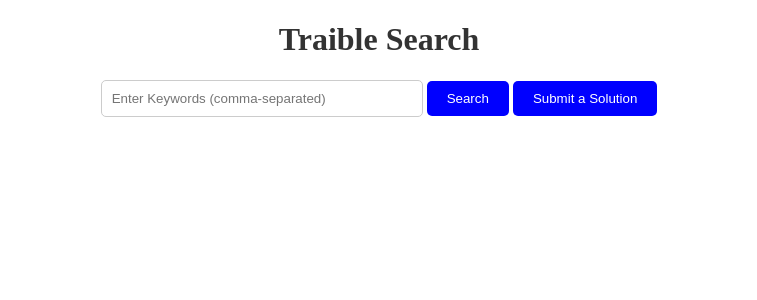
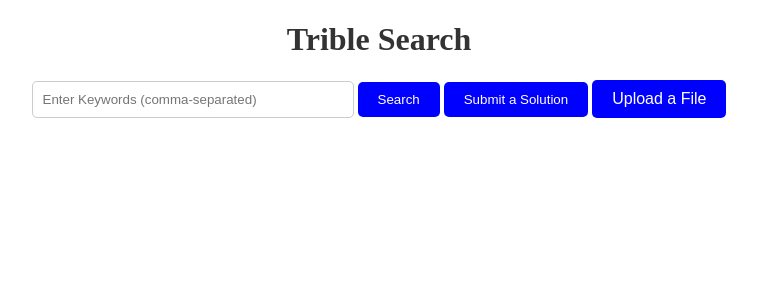
Before and after one commit to AquaBread/tribleProject, a Flask app: page / in a window 1280 px wide. Shown: the top 300 px of the page, without its empty margins (261-1018 px from the left). Run offline with Flask 3, Linux system fonts and the light colour scheme; some libraries are stand-ins or nearby versions.

Commit message:
Upload a file funct

```diff
--- a/app.py
+++ b/app.py
@@ -1,20 +1,28 @@
-from flask import Flask, render_template, request, jsonify, send_file  # Flask web framework
-from concurrent.futures import ProcessPoolExecutor, as_completed  # For parallel processing
-from tqdm import tqdm  # For displaying progress bars
-import fitz  # PyMuPDF library for PDF handling
-import re  # Regular expression module for text processing
-import os  # For checking file existence
-import time  # For measuring execution time
-import json  # For handling JSON data
+from flask import Flask, render_template, request, jsonify, send_file, redirect, url_for  # Added redirect and url_for
+from concurrent.futures import ProcessPoolExecutor, as_completed
+from tqdm import tqdm
+import fitz
+import re
+import os
+import time
+import json
+from werkzeug.utils import secure_filename  # For handling file uploads
 
 app = Flask(__name__)
 
 # Global variables for PDF file path and index file path
-PDF_FILE_PATH = 'Resources/physText.pdf'
-#PDF_FILE_PATH = 'Resources/eldText.pdf'
-#PDF_FILE_PATH = 'Resources/camryManual.pdf'
+UPLOAD_FOLDER = 'resources/uploads'  # Folder to save uploaded files
+app.config['UPLOAD_FOLDER'] = UPLOAD_FOLDER
+PDF_FILE_PATH = os.path.join(app.config['UPLOAD_FOLDER'], 'physText.pdf')
 INDEX_FILE_PATH = 'Resources/index.json'
-FORUM_FILE_PATH = 'data/tribleKnowledge/tkData.json'  # JSON file for forum data
+FORUM_FILE_PATH = 'data/tribleKnowledge/tkData.json'
+
+# Allowed file extensions for upload
+ALLOWED_EXTENSIONS = {'pdf'}
+
+# Function to check allowed file extensions
+def allowed_file(filename):
+    return '.' in filename and filename.rsplit('.', 1)[1].lower() in ALLOWED_EXTENSIONS
 
 # Function to extract text and sentences from a page
 def extract_sentences(page_num, text):
@@ -25,8 +33,8 @@ def extract_sentences(page_num, text):
 def preprocess_pdf(pdf_file):
     index = []
     try:
-        pdf_document = fitz.open(pdf_file)  # Open the PDF file
-        total_pages = len(pdf_document)  # Get the total number of pages
+        pdf_document = fitz.open(pdf_file)
+        total_pages = len(pdf_document)
         with ProcessPoolExecutor() as executor:
             futures = []
             for page_num in tqdm(range(total_pages), desc="Preprocessing PDF", unit="page"):
@@ -82,18 +90,18 @@ def search_keywords_in_pdf(pdf_file, keywords):
         print("No such file:", os.path.basename(pdf_file))
         return [], 0.0
 
-    start_time = time.time()  # Start measuring time
+    start_time = time.time()
 
     if os.path.isfile(INDEX_FILE_PATH):
-        index = load_index_from_file(INDEX_FILE_PATH)  # Load the index if it exists
+        index = load_index_from_file(INDEX_FILE_PATH)
     else:
-        index = preprocess_pdf(pdf_file)  # Preprocess the PDF to create an index
-        save_index_to_file(index, INDEX_FILE_PATH)  # Save the index to a file
+        index = preprocess_pdf(pdf_file)
+        save_index_to_file(index, INDEX_FILE_PATH)
 
-    found_data = search_keywords_in_index(index, keywords)  # Search for keywords in the index
+    found_data = search_keywords_in_index(index, keywords)
 
-    end_time = time.time()  # End measuring time
-    duration = end_time - start_time  # Calculate the duration
+    end_time = time.time()
+    duration = end_time - start_time
 
     return found_data, duration
 
@@ -101,8 +109,8 @@ def search_keywords_in_pdf(pdf_file, keywords):
 def initialize_index(pdf_file, index_file):
     print("Initializing index...")
     if not os.path.isfile(index_file):
-        index = preprocess_pdf(pdf_file)  # Preprocess the PDF if the index file doesn't exist
-        save_index_to_file(index, index_file)  # Save the index to a file
+        index = preprocess_pdf(pdf_file)
+        save_index_to_file(index, index_file)
         print("PDF preprocessing complete and index saved.")
     else:
         print("Index file already exists. Skipping preprocessing.")
@@ -133,8 +141,8 @@ def load_forum_data():
 def extract_toc(pdf_file):
     toc = []
     try:
-        pdf_document = fitz.open(pdf_file)  # Open the PDF file
-        toc_data = pdf_document.get_toc()  # Get the table of contents
+        pdf_document = fitz.open(pdf_file)
+        toc_data = pdf_document.get_toc()
 
         for item in toc_data:
             level, title, page = item
@@ -143,29 +151,6 @@ def extract_toc(pdf_file):
     except Exception as e:
         print(f"An error occurred while extracting TOC: {e}")
     return toc
-
-def search_keywords_in_tkData(tk_file, keywords):
-    if not os.path.isfile(tk_file):
-        return []
-
-    with open(tk_file, 'r') as file:
-        tk_data = json.load(file)
-
-    found_data = []
-    for entry in tk_data:
-        for keyword in keywords:
-            if (keyword.lower() in entry['Problem Description'].lower() or
-                keyword.lower() in entry['Solution'].lower()):
-                bold_problem_description = re.sub(f"(?i)({re.escape(keyword)})", r"<b>\1</b>", entry['Problem Description'], flags=re.IGNORECASE)
-                bold_solution = re.sub(f"(?i)({re.escape(keyword)})", r"<b>\1</b>", entry['Solution'], flags=re.IGNORECASE)
-                found_data.append({
-                    'Name': entry['Name'],
-                    'Problem Description': bold_problem_description,
-                    'Solution': bold_solution,
-                    'Chapter': entry['Chapter'],
-                    'Chapter Page': entry['Chapter Page']
-                })
-    return found_data
 
 @app.route('/get_toc')
 def get_toc():
@@ -187,19 +172,17 @@ def submit_problem():
     except Exception as e:
         return jsonify({'error': str(e)}), 400
 
-# Route to render the index page
 @app.route('/')
 def index():
     return render_template('index.html')
 
-# Route to handle search requests
 @app.route('/search', methods=['POST'])
 def search():
-    data = request.get_json()  # Get JSON data from the request
+    data = request.get_json()
     keywords = data['keywords']
 
-    tk_data = search_keywords_in_tkData(FORUM_FILE_PATH, keywords)  # Search tkData.json first
-    pdf_data, duration = search_keywords_in_pdf(PDF_FILE_PATH, keywords)  # Perform the search in the PDF
+    tk_data = search_keywords_in_tkdata(load_forum_data(), keywords)
+    pdf_data, duration = search_keywords_in_pdf(PDF_FILE_PATH, keywords)
 
     response = {
         'results': {
@@ -211,7 +194,6 @@ def search():
     }
     return jsonify(response)
 
-# Route to view the PDF
 @app.route('/view_pdf')
 def view_pdf():
     page_number = request.args.get('page')
@@ -221,9 +203,29 @@ def view_pdf():
 def forum():
     return render_template('forum.html')
 
+@app.route('/upload', methods=['POST'])
+def upload_file():
+    if 'file' not in request.files:
+        return redirect(request.url)
+    file = request.files['file']
+    if file.filename == '':
+        return redirect(request.url)
+    if file and allowed_file(file.filename):
+        filename = secure_filename(file.filename)
+        file_path = os.path.join(app.config['UPLOAD_FOLDER'], filename)
+        file.save(file_path)
+
+        # Process the uploaded file
+        global PDF_FILE_PATH
+        PDF_FILE_PATH = file_path
+        initialize_index(PDF_FILE_PATH, INDEX_FILE_PATH)
+
+        return redirect(url_for('index'))
+    else:
+        return 'File not allowed', 400
+
 if __name__ == '__main__':
-    # Initialize the index
+    if not os.path.exists(UPLOAD_FOLDER):
+        os.makedirs(UPLOAD_FOLDER)
     initialize_index(PDF_FILE_PATH, INDEX_FILE_PATH)
-
-    # Start the Flask application
     app.run(debug=True)
--- a/static/css/styles.css
+++ b/static/css/styles.css
@@ -168,3 +168,79 @@ h1, h2 {
 .results-container {
     margin-top: 20px;
 }
+
+
+/* Button styling */
+#upload-button, button[type="submit"] {
+    padding: 10px 20px;
+    border: none;
+    border-radius: 5px;
+    background-color: blue;
+    color: #ffffff;
+    font-size: 16px;
+    cursor: pointer;
+    transition: background-color 0.3s ease;
+    margin-bottom: 10px;
+}
+
+#upload-button:hover, button[type="submit"]:hover {
+    background-color: rgb(0, 162, 255);
+}
+
+/* Modal styling */
+.modal {
+    display: none;
+    position: fixed;
+    z-index: 1;
+    left: 0;
+    top: 0;
+    width: 100%;
+    height: 100%;
+    overflow: auto;
+    background-color: rgba(0, 0, 0, 0.5);
+}
+
+/* Modal content */
+.modal-content {
+    background-color: #fefefe;
+    margin: 15% auto;
+    padding: 20px;
+    border: 1px solid #888;
+    width: 80%;
+    max-width: 500px;
+    border-radius: 5px;
+    box-shadow: 0 4px 8px rgba(0, 0, 0, 0.2);
+}
+
+/* Close button */
+.close {
+    color: #aaa;
+    float: right;
+    font-size: 28px;
+    font-weight: bold;
+    cursor: pointer;
+}
+
+.close:hover,
+.close:focus {
+    color: #000;
+    text-decoration: none;
+    cursor: pointer;
+}
+
+/* File input styling */
+#file-input {
+    padding: 10px;
+    border: 1px solid #ced4da;
+    border-radius: 5px;
+    cursor: pointer;
+    background-color: #ffffff;
+    margin-bottom: 10px;
+}
+
+/* Form styling */
+#upload-form {
+    display: flex;
+    flex-direction: column;
+    align-items: center;
+}
--- a/static/js/app.js
+++ b/static/js/app.js
@@ -36,6 +36,21 @@ function intraNavToPdf(pageNumber) {
 // Function to open the forum page
 function openForum() {
     window.open("/forum", "Forum", "width=600,height=600");
+}
+
+function showUploadModal() {
+    document.getElementById('upload-modal').style.display = 'block';
+}
+
+function hideUploadModal() {
+    document.getElementById('upload-modal').style.display = 'none';
+}
+
+// Close the modal if the user clicks outside of it
+window.onclick = function(event) {
+    if (event.target == document.getElementById('upload-modal')) {
+        hideUploadModal();
+    }
 }
 
 // Function to display results
--- a/templates/index.html
+++ b/templates/index.html
@@ -3,17 +3,18 @@
 <head>
     <meta charset="UTF-8">
     <meta name="viewport" content="width=device-width, initial-scale=1.0">
-    <title>Traible</title>
+    <title>Trible</title>
     <link rel="stylesheet" type="text/css" href="{{ url_for('static', filename='css/styles.css') }}">
     <script src="https://cdn.jsdelivr.net/npm/canvas-confetti@1.4.0/dist/confetti.browser.min.js"></script>
 </head>
 <body>
-    <h1 id="top"><a href="/" class="tribble-search-link">Traible Search</a></h1>
+    <h1 id="top"><a href="/" class="tribble-search-link">Trible Search</a></h1>
 
     <div class="search-container">
         <input type="text" id="keywords" name="keywords" placeholder="Enter Keywords (comma-separated)">
         <button onclick="searchKeywords()">Search</button>
         <button onclick="openForum()">Submit a Solution</button>
+        <button id="upload-button" onclick="showUploadModal()">Upload a File</button>
     </div>
 
     <div id="search-info"></div>
@@ -27,8 +28,19 @@
         </div>
 
         <div class="right-column scrollable">
-            <h2 id="trible-knowledge-heading" class="hidden">Traible Knowledge</h2>
+            <h2 id="trible-knowledge-heading" class="hidden">Trible Knowledge</h2>
             <div id="tk-results" class="results-container"></div>
+        </div>
+    </div>
+
+    <!-- Upload -->
+    <div id="upload-modal" class="modal">
+        <div class="modal-content">
+            <span class="close" onclick="hideUploadModal()">&times;</span>
+            <form id="upload-form" action="/upload" method="post" enctype="multipart/form-data">
+                <input type="file" name="file" id="file-input">
+                <button type="submit">Upload File</button>
+            </form>
         </div>
     </div>
 
```
Also changed, not shown: 9 other files.
